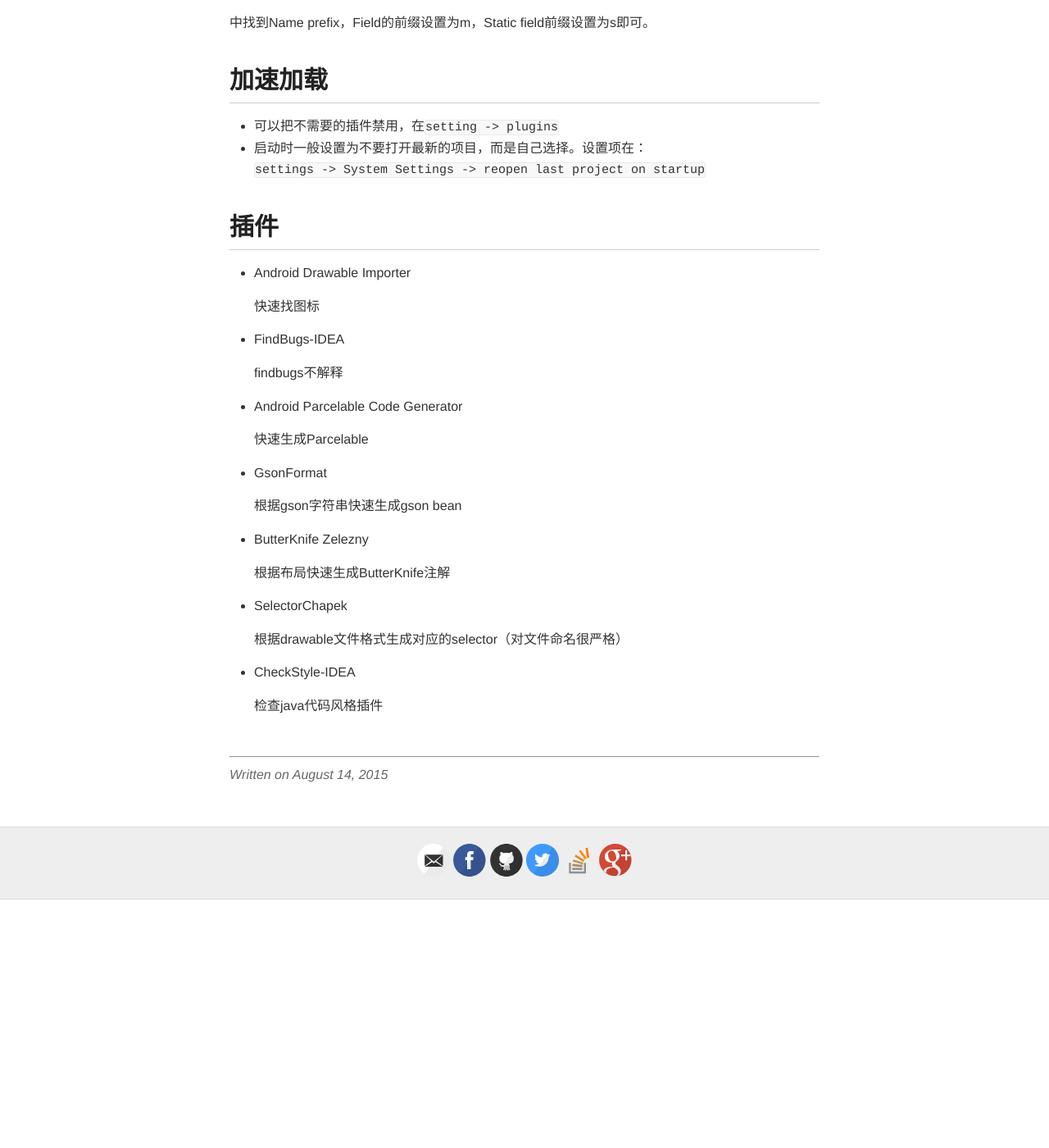
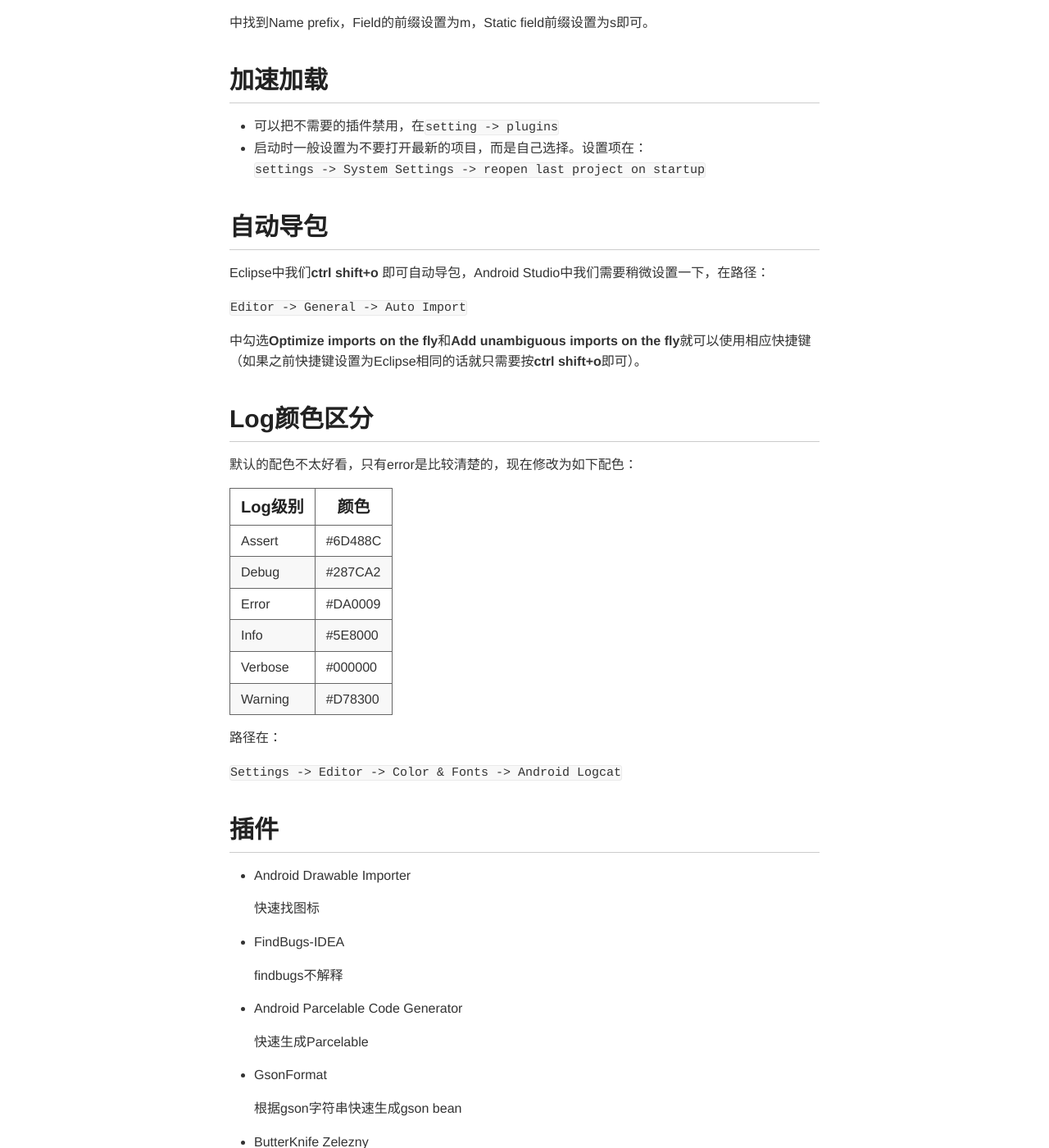
Before and after one commit to Kyson/Kyson_deprecated.github.io, a Jekyll site: the page built from _posts/2015-8-14-AndroidStudio初始化设置.md, in a window 1280 px wide and 1400 px high, scrolled down 3132 px. Shown: the whole window at 82% size. Built offline with Jekyll 4.4.1, drawn with Linux system fonts in a browser that asks for light colours; before the commit the page ends 4229 px from its top, so only the background shows below that.

Commit message:
logcat 配色

```diff
--- a/_posts/2015-8-14-AndroidStudio初始化设置.md
+++ b/_posts/2015-8-14-AndroidStudio初始化设置.md
@@ -65,6 +65,31 @@ Android Studio每次启动会自动检查sdk及组件更新，如果不翻墙的
 - 启动时一般设置为不要打开最新的项目，而是自己选择。设置项在：
 	`settings -> System Settings -> reopen last project on startup`
 
+## 自动导包
+
+Eclipse中我们**ctrl shift+o** 即可自动导包，Android Studio中我们需要稍微设置一下，在路径：
+
+`Editor -> General -> Auto Import`
+
+中勾选**Optimize imports on the fly**和**Add unambiguous imports on the fly**就可以使用相应快捷键（如果之前快捷键设置为Eclipse相同的话就只需要按**ctrl shift+o**即可）。
+
+## Log颜色区分
+
+默认的配色不太好看，只有error是比较清楚的，现在修改为如下配色：
+
+|Log级别|颜色|
+|---|---|
+|Assert|#6D488C|
+|Debug|#287CA2|
+|Error|#DA0009|
+|Info|#5E8000|
+|Verbose|#000000|
+|Warning|#D78300|
+
+路径在：
+
+`Settings -> Editor -> Color & Fonts -> Android Logcat`
+
 ## 插件
 
 - Android Drawable Importer
```
